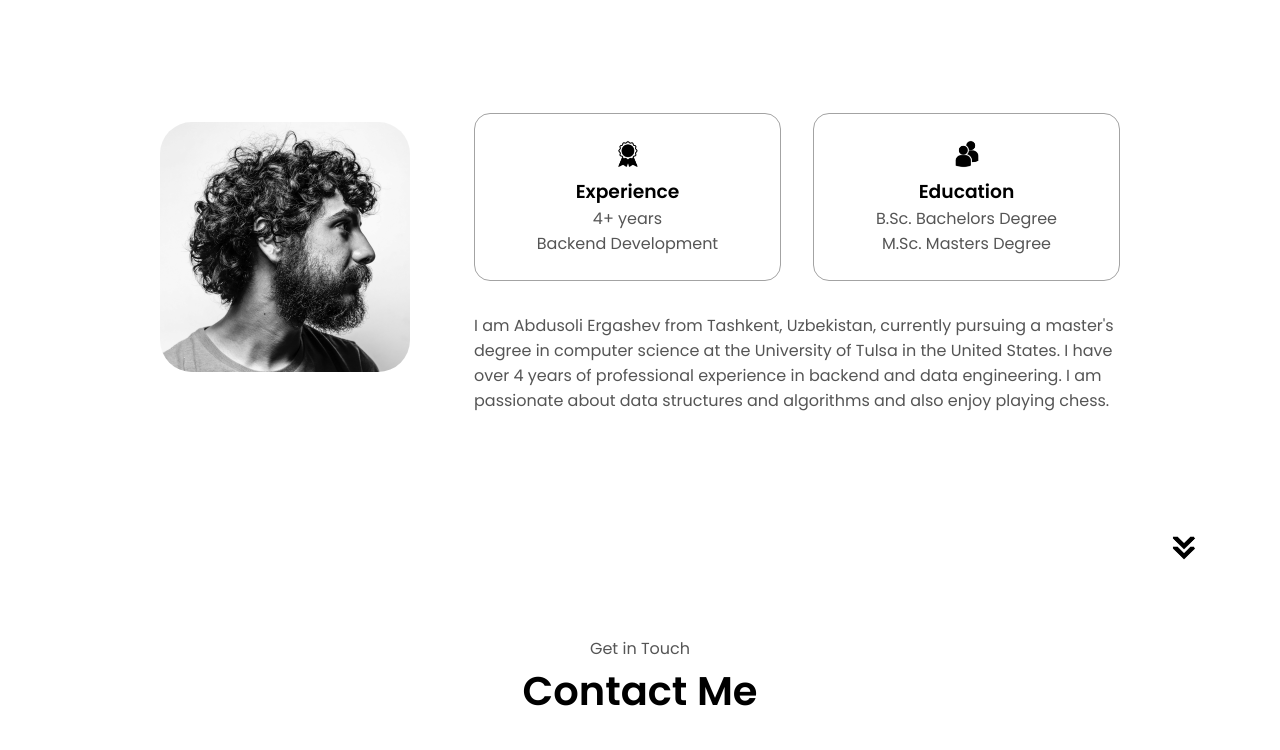
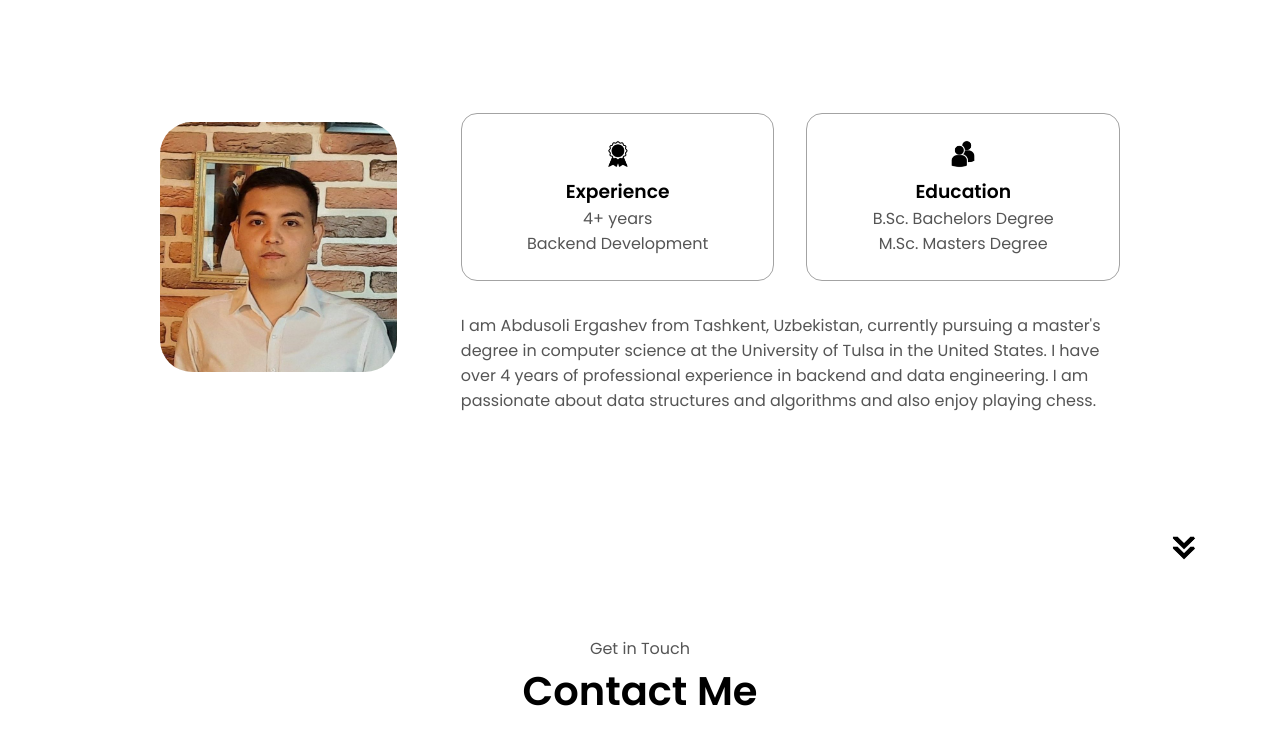
Before and after one commit to abdusoli/abdusoli.github.io, a plain HTML site: page index.html in a window 1280 px wide. Shown: the part 1060-1810 px from the top of the page. Drawn offline with Linux system fonts and the light colour scheme.

Commit message:
Changed profile pic

```diff
--- a/index.html
+++ b/index.html
@@ -77,7 +77,7 @@
       <div class="section-container">
         <div class="section__pic-container">
           <img
-            src="./assets/about-pic.png"
+            src="./assets/about-pr-pic.png"
             alt="Profile picture"
             class="about-pic"
           />
```
Also changed, not shown: assets/about-pr-pic.png (added), assets/profile_pic.jpg (deleted).
